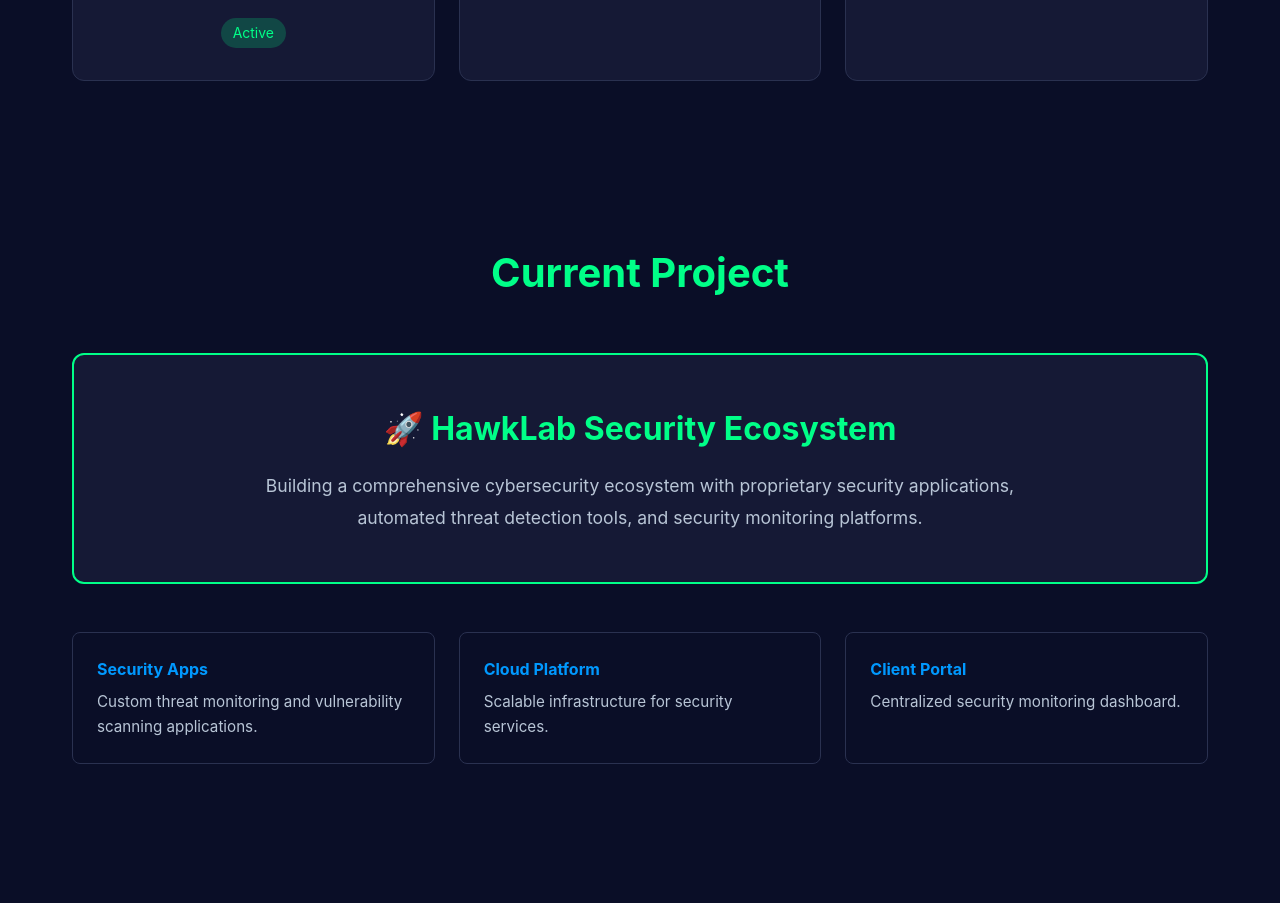
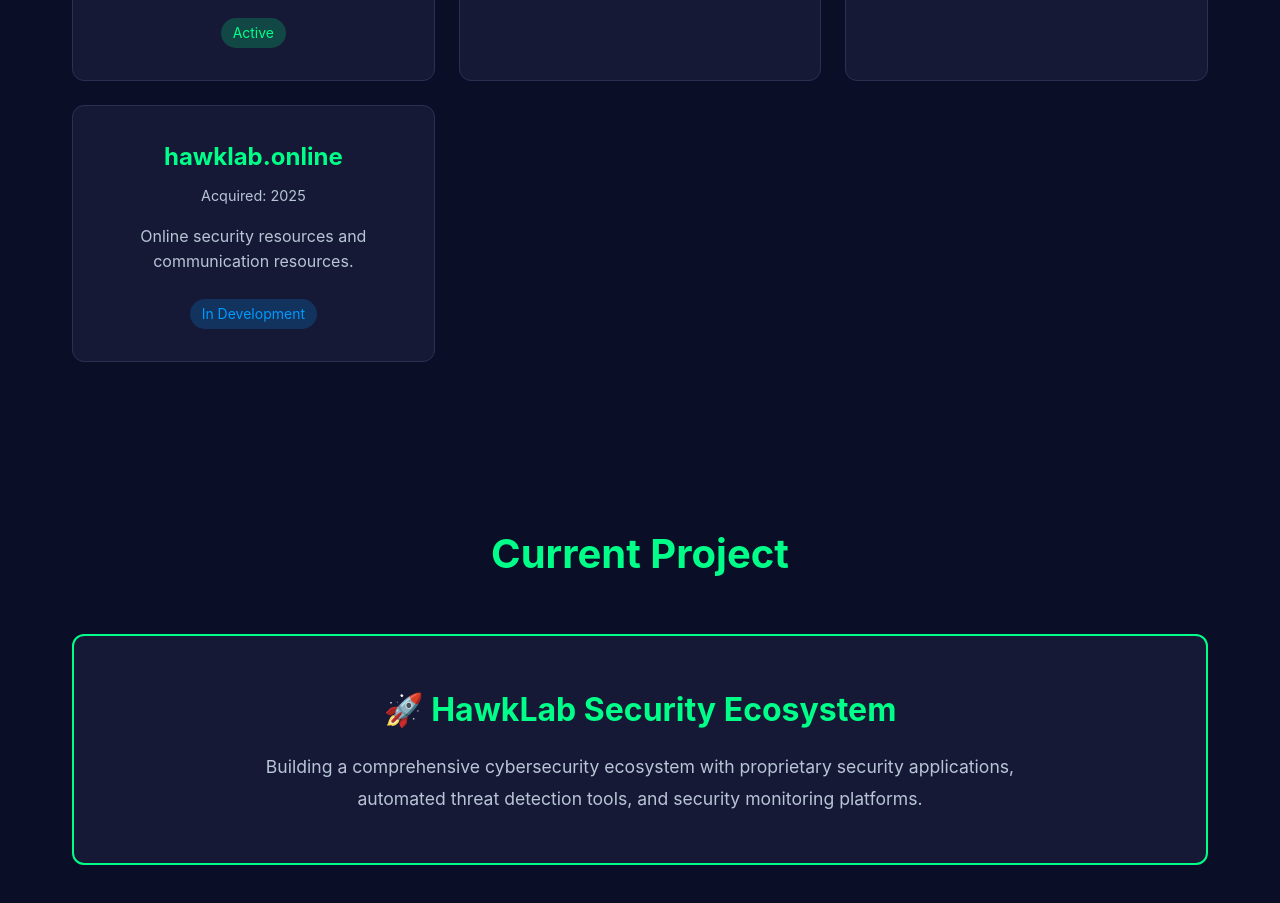
Before and after one commit to GOD-D-Mihawk/HawkLab, a plain HTML site: page index.html in a window 1280 px wide. Shown: the part 5054-5957 px from the top of the page. Drawn offline with Linux system fonts and the light colour scheme.

Commit message:
Added hawklab.online to domain list

```diff
--- a/index.html
+++ b/index.html
@@ -1048,6 +1048,15 @@
                 </p>
                 <span class="domain-status status-development">In Development</span>
             </div>
+
+            <div class="domain-card fade-in">
+                <div class="domain-name">hawklab.online</div>
+                <p class="acquisition-date">Acquired: 2025</p>
+                <p style="color: var(--text-secondary); margin: 1rem 0;">
+                    Online security resources and communication resources.
+                </p>
+                <span class="domain-status status-development">In Development</span>
+            </div>
         </div>
     </section>
 
```
